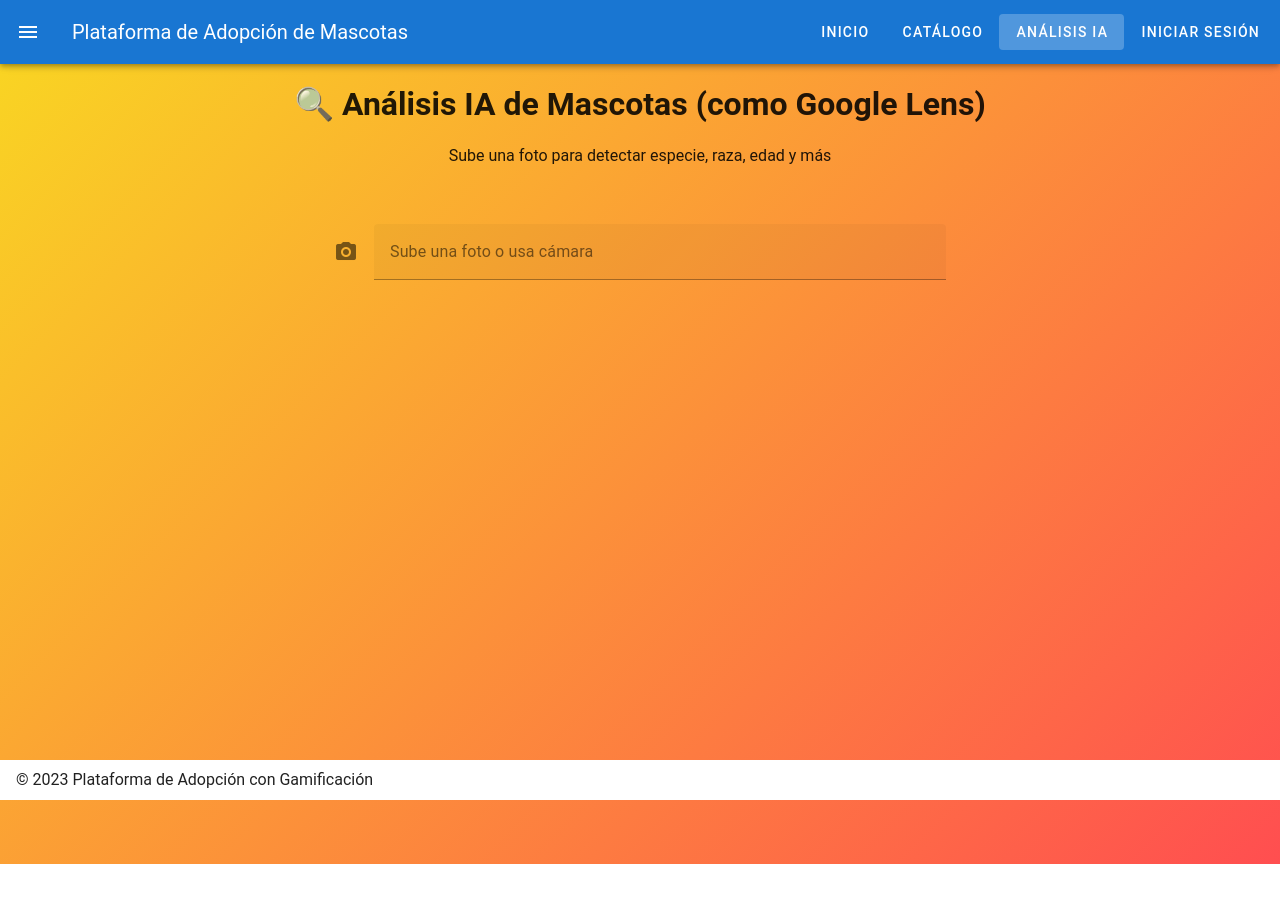
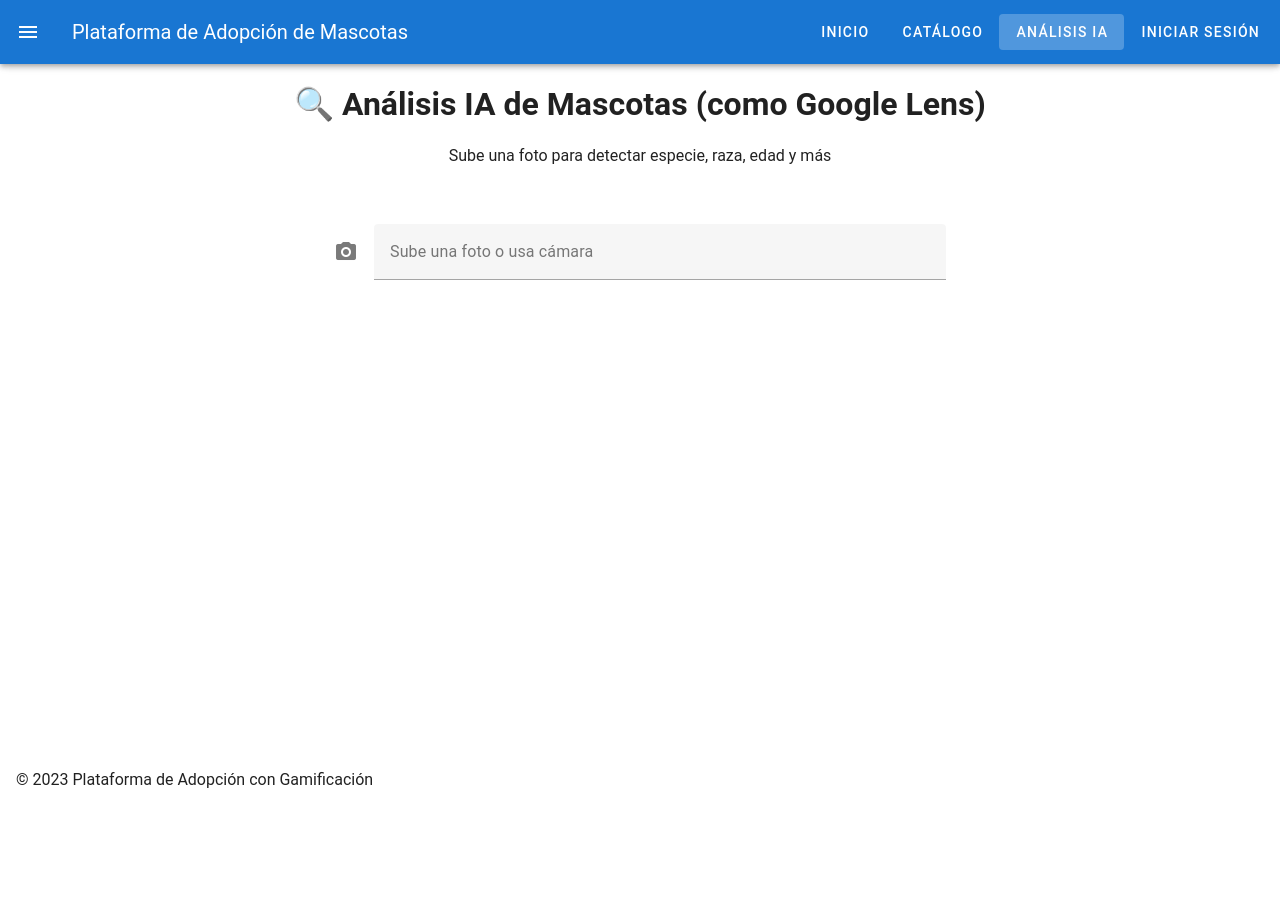
Before and after one commit to Robert2973/pet-adoption-platform, a Vue app in the folder frontend/: page /analyze-photos in a window 1280 px wide. Built offline with nearby package versions, Linux system fonts and the light colour scheme.

Commit message:
ia finalizada

```diff
--- a/frontend/src/components/AnalyzePhotos.vue
+++ b/frontend/src/components/AnalyzePhotos.vue
@@ -1,6 +1,5 @@
 <template>
-  <v-container fluid class="pa-4" style="background: linear-gradient(135deg, #f9d423 0%, #ff4e50 100%); min-height: 100vh;">
-    <v-row justify="center" class="mb-8">
+  <v-container fluid class="pa-4" style="background: linear-gradient(135deg, #f9d423 0%, #ff4e50 100); min-height: 100vh;">       <v-row justify="center" class="mb-8">
       <v-col cols="12" md="8" class="text-center">
         <h1 class="display-2 font-weight-bold white--text mb-4">🔍 Análisis IA de Mascotas (como Google Lens)</h1>
         <p class="subtitle-1 white--text">Sube una foto para detectar especie, raza, edad y más</p>
```
